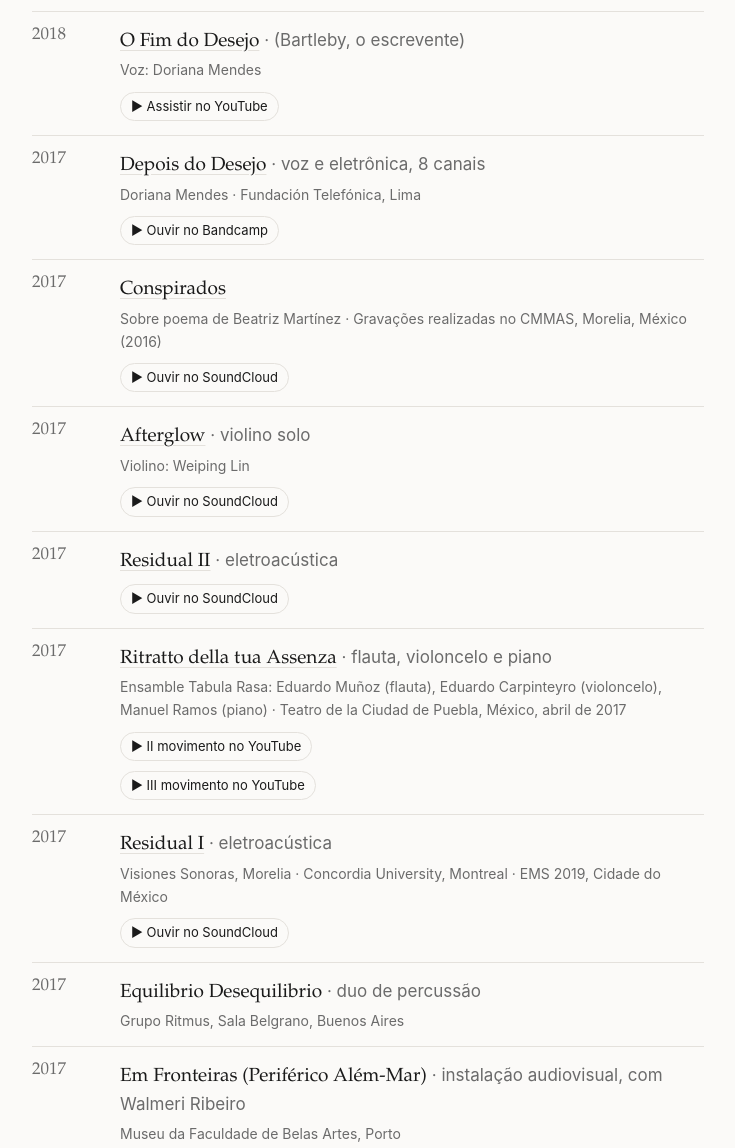
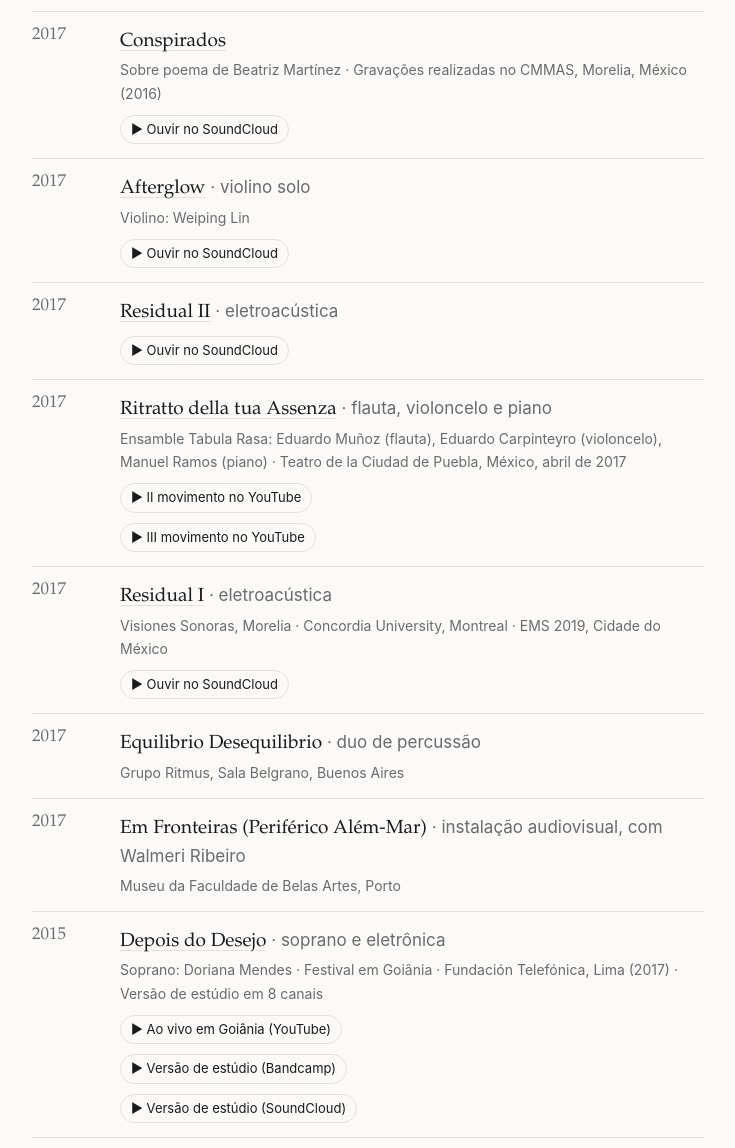
Before and after one commit to Danielquaranta/danielquaranta.github.io, a plain HTML site: page index.html in a window 1280 px wide. Shown: the part 2983-4131 px from the top of the page, without its empty margins (152-887 px from the left). Drawn offline with Linux system fonts and the light colour scheme.

Commit message:
Add files via upload

```diff
--- a/index.html
+++ b/index.html
@@ -199,8 +199,6 @@
       <li><span class="y">2021</span><span><a class="t tl" href="https://danielquaranta.bandcamp.com/album/galicia-daniel-quaranta">Galicia — Essay on Bells</a> <span class="f">· eletroacústica</span></span><span class="d">Gravações em campanários de cidades galegas · Vídeo: Carolina Carrizo · Estreia no FIME, Teatro Cervantes, Buenos Aires (2024) · Visiones Sonoras, Morelia (2024)</span><a class="listen" href="https://danielquaranta.bandcamp.com/album/galicia-daniel-quaranta">▶ Ouvir no Bandcamp</a><a class="listen" href="https://www.youtube.com/watch?v=J70lBmbuBns">▶ Assistir no YouTube</a></li>
       <li><span class="y">2020</span><span><a class="t tl" href="https://open.spotify.com/album/0qq5M2BF8wS81zVoG4XLjB">Frenética</a> <span class="f">· flauta e eletrônica</span></span><span class="d">Flauta: Gabriel Rimoldi · Gravada também por Patricia García no álbum Nan Yar (2025) · FIME, Buenos Aires (2023)</span><a class="listen" href="https://open.spotify.com/album/0qq5M2BF8wS81zVoG4XLjB">▶ Ouvir no Spotify</a></li>
       <li><span class="y">2019</span><span><a class="t tl" href="https://www.youtube.com/watch?v=SjuU7T42qYY&amp;t=274s">Helena e seu ventríloquo</a> <span class="f">· monodrama eletroacústico</span></span><span class="d">Voz: Doriana Mendes · Ex-Teresa, Cidade do México · Visiones Sonoras, Morelia · Festival Zeppelin, Barcelona · Prêmio Ibermúsicas 2019</span><a class="listen" href="https://www.youtube.com/watch?v=SjuU7T42qYY&amp;t=274s">▶ Assistir no YouTube</a><span class="d">Se possível, escutar com fone de ouvido.</span></li>
-      <li><span class="y">2018</span><span><a class="t tl" href="https://www.youtube.com/watch?v=JCCiedxS_Lg">O Fim do Desejo</a> <span class="f">· (Bartleby, o escrevente)</span></span><span class="d">Voz: Doriana Mendes</span><a class="listen" href="https://www.youtube.com/watch?v=JCCiedxS_Lg">▶ Assistir no YouTube</a></li>
-      <li><span class="y">2017</span><span><a class="t tl" href="https://danielquaranta.bandcamp.com/track/depois-do-desejo">Depois do Desejo</a> <span class="f">· voz e eletrônica, 8 canais</span></span><span class="d">Doriana Mendes · Fundación Telefónica, Lima</span><a class="listen" href="https://danielquaranta.bandcamp.com/track/depois-do-desejo">▶ Ouvir no Bandcamp</a></li>
       <li><span class="y">2017</span><span><a class="t tl" href="https://soundcloud.com/danielquaranta/conspirados">Conspirados</a></span><span class="d">Sobre poema de Beatriz Martínez · Gravações realizadas no CMMAS, Morelia, México (2016)</span><a class="listen" href="https://soundcloud.com/danielquaranta/conspirados">▶ Ouvir no SoundCloud</a></li>
       <li><span class="y">2017</span><span><a class="t tl" href="https://soundcloud.com/danielquaranta/afterglow2017-quaranta-1st-draft">Afterglow</a> <span class="f">· violino solo</span></span><span class="d">Violino: Weiping Lin</span><a class="listen" href="https://soundcloud.com/danielquaranta/afterglow2017-quaranta-1st-draft">▶ Ouvir no SoundCloud</a></li>
       <li><span class="y">2017</span><span><a class="t tl" href="https://soundcloud.com/danielquaranta/residual-ii-master">Residual II</a> <span class="f">· eletroacústica</span></span><a class="listen" href="https://soundcloud.com/danielquaranta/residual-ii-master">▶ Ouvir no SoundCloud</a></li>
@@ -208,6 +206,7 @@
       <li><span class="y">2017</span><span><a class="t tl" href="https://soundcloud.com/danielquaranta/residual-i">Residual I</a> <span class="f">· eletroacústica</span></span><span class="d">Visiones Sonoras, Morelia · Concordia University, Montreal · EMS 2019, Cidade do México</span><a class="listen" href="https://soundcloud.com/danielquaranta/residual-i">▶ Ouvir no SoundCloud</a></li>
       <li><span class="y">2017</span><span><span class="t">Equilibrio Desequilibrio</span> <span class="f">· duo de percussão</span></span><span class="d">Grupo Ritmus, Sala Belgrano, Buenos Aires</span></li>
       <li><span class="y">2017</span><span><span class="t">Em Fronteiras (Periférico Além-Mar)</span> <span class="f">· instalação audiovisual, com Walmeri Ribeiro</span></span><span class="d">Museu da Faculdade de Belas Artes, Porto</span></li>
+      <li><span class="y">2015</span><span><a class="t tl" href="https://www.youtube.com/watch?v=JCCiedxS_Lg">Depois do Desejo</a> <span class="f">· soprano e eletrônica</span></span><span class="d">Soprano: Doriana Mendes · Festival em Goiânia · Fundación Telefónica, Lima (2017) · Versão de estúdio em 8 canais</span><a class="listen" href="https://www.youtube.com/watch?v=JCCiedxS_Lg">▶ Ao vivo em Goiânia (YouTube)</a><a class="listen" href="https://danielquaranta.bandcamp.com/track/depois-do-desejo">▶ Versão de estúdio (Bandcamp)</a><a class="listen" href="https://soundcloud.com/danielquaranta/depois-do-desejo-versao-stereo-doriana-mendes-soprano-and-8-channels-eletronics">▶ Versão de estúdio (SoundCloud)</a></li>
       <li><span class="y">2015</span><span><a class="t tl" href="https://soundcloud.com/danielquaranta/gravacao-fragmentos-theatro-municipal">Fragmentos cariocas de uma noite de verão</a> <span class="f">· orquestra sinfônica</span></span><span class="d">Orquestra Petrobras Sinfônica · Theatro Municipal do Rio de Janeiro</span><a class="listen" href="https://soundcloud.com/danielquaranta/gravacao-fragmentos-theatro-municipal">▶ Ouvir no SoundCloud</a></li>
       <li><span class="y">2015</span><span><a class="t tl" href="https://soundcloud.com/danielquaranta/preferiria-nao-faze-lo">Preferiría no hacerlo</a></span><span class="d">Universidade de Aveiro · Visiones Sonoras, Morelia</span><a class="listen" href="https://soundcloud.com/danielquaranta/preferiria-nao-faze-lo">▶ Ouvir no SoundCloud</a></li>
       <li><span class="y">2015</span><span><a class="t tl" href="https://soundcloud.com/danielquaranta/mate-final">Mate final</a></span><a class="listen" href="https://soundcloud.com/danielquaranta/mate-final">▶ Ouvir no SoundCloud</a></li>
```
